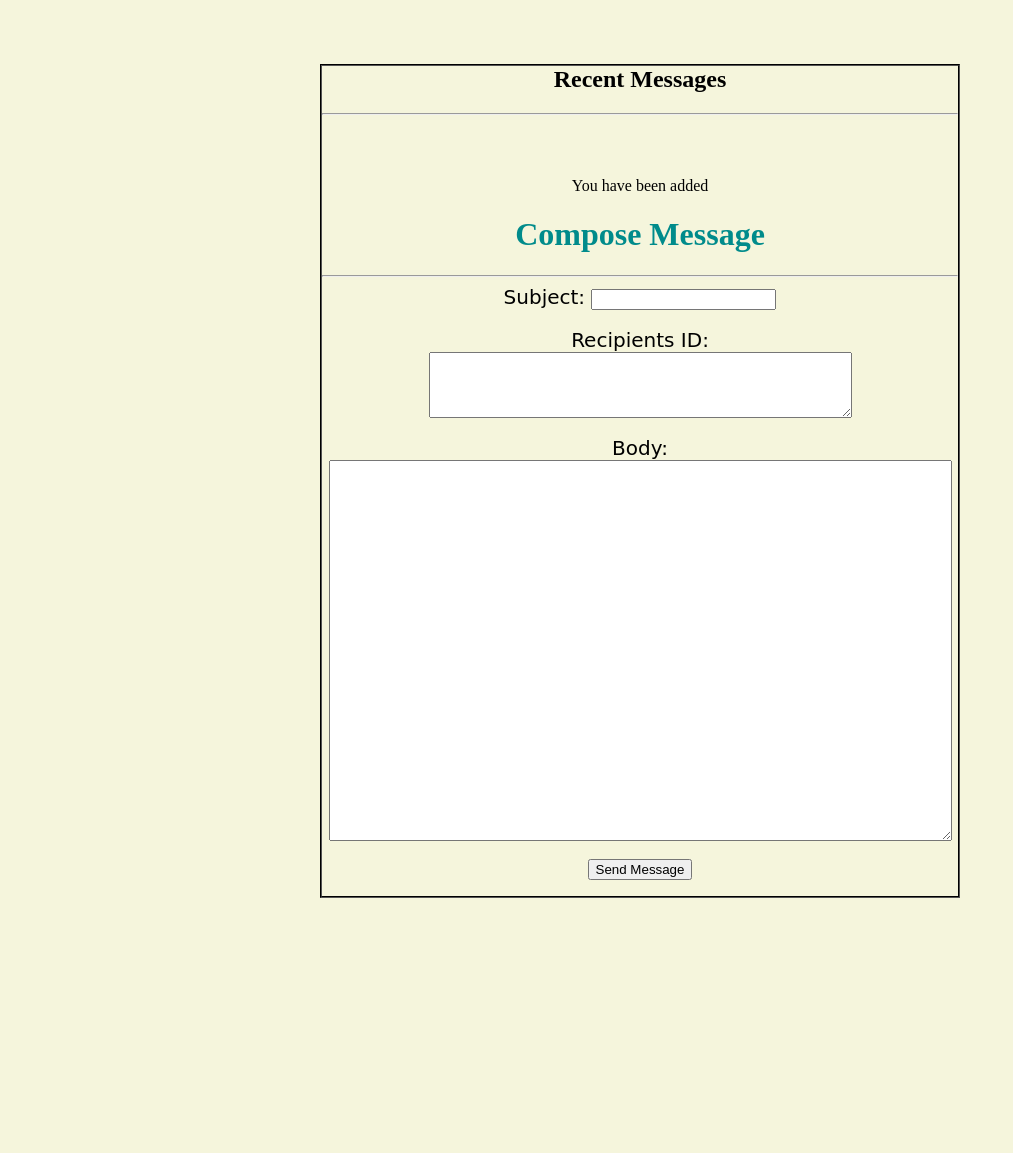
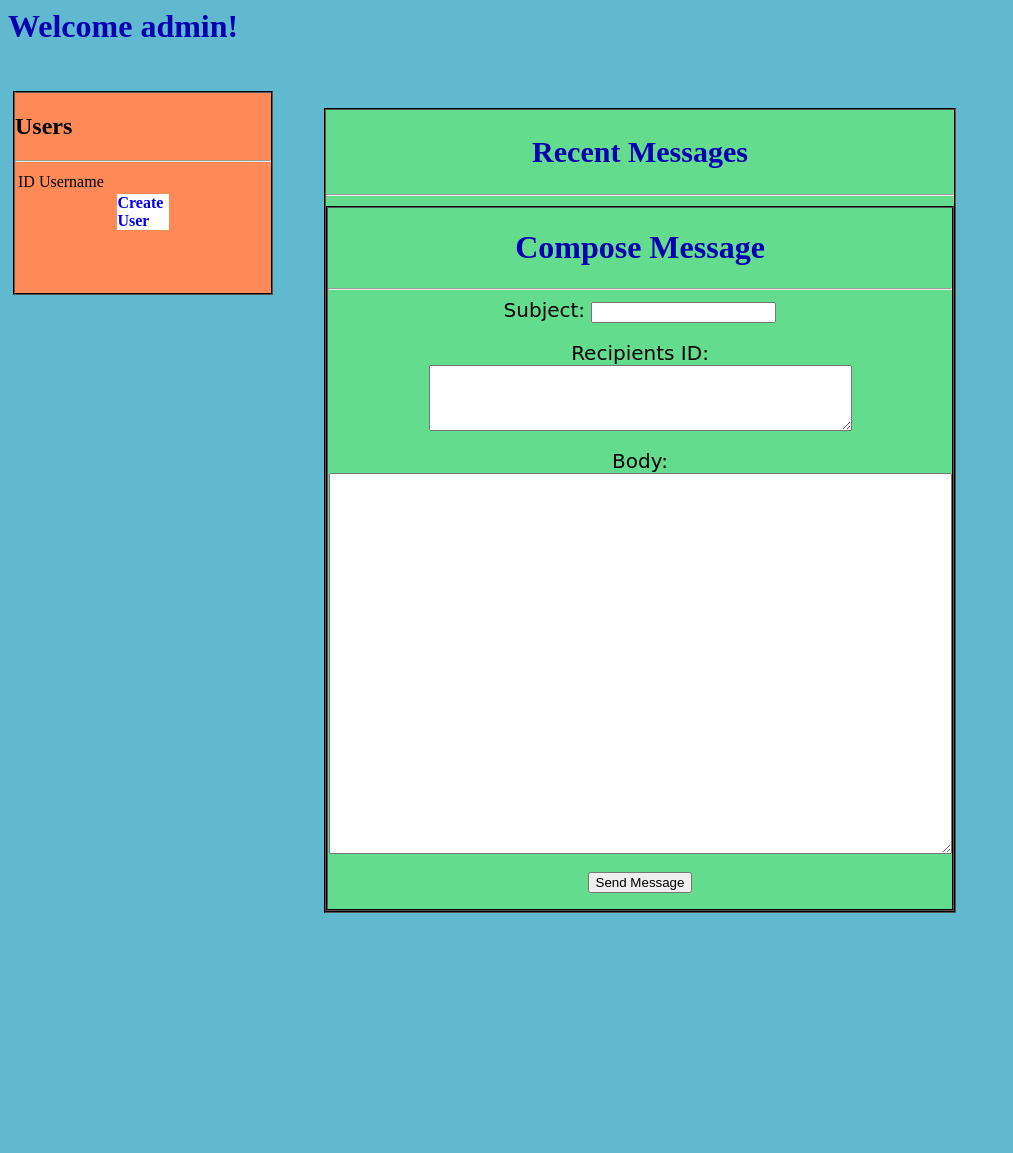
Before and after one commit to RaphaellaCol/info2180-project4, a PHP site: page /screen.php in a window 1280 px wide. Shown: the top 1153 px of the page, without its empty margins (0-1013 px from the left). Before the commit the page ends 898 px from the top, so only its background shows below. Run offline with PHP 8.4, Linux system fonts and the light colour scheme; the visitor is signed in with stand-in values (Sample User, id 1); tables that the repository leaves empty hold one stand-in row (values such as "Sample post").

Commit message:
added files

```diff
--- a/cheapomail.css
+++ b/cheapomail.css
@@ -1,5 +1,5 @@
-body{
-	background-color:beige;
+#msg{
+	background-color: #63dd8d;
 	text-align: center;
     vertical-align: middle;
     border-color: #000000;
@@ -11,6 +11,20 @@
 	margin-right: 25%;
 }
 
+body{
+	background-color:#60b9ce;
+}
+#body_compose{
+	background-color: #63dd8d;
+	text-align: center;
+    vertical-align: middle;
+    border-color: #000000;
+    border-width: 2px;
+    border-style:groove;
+
+}
+
+
 .login{
 
 	font-family: cursive;
@@ -20,12 +34,52 @@
 
 h1{
 	font-family:inherit;
-	color:darkcyan;
+	color:#0000b3;
 }
 
 .message{
 
 	text-align:center;
 	font-family:cursive;
+	vertical-align: middle;
 	font-size: 20px;
 }
+
+#users{
+	width: 20%;
+	float: left;
+	text-align: left;
+	position: fixed;
+	margin-top: 25px;
+	margin-left: 5px;
+	background-color: #FF8957;
+	border-color: #000000;
+    border-width: 2px;
+    border-style:groove;
+	min-height: 200px;
+}
+
+#messages{
+	font-family:inherit;
+	color:#0000b3;
+	font-size: 20px;
+	width: ;
+	float: ;
+	text-align: ;
+	position: ;
+	margin-top: ;
+	margin-left: ;
+}
+
+#create_user_btn{
+border-radius: 5px solid black;
+background-color:#ffffff;
+width: inherit;
+margin: 0 auto;
+color:#ffffff;
+font-weight: bold;
+}
+
+#create_user_btn: visited{
+	background-color: chartreuse;
+}
--- a/compose.php
+++ b/compose.php
@@ -1,28 +1,38 @@
 <?php
 
-$body = isset($_POST['body']);
-$subj = isset($_POST['subject']);
-$rcp = isset($_POST['recipients']);
+if (isset($_POST['body'])){
+	$body = $_POST['body'];
+}
+if (isset($_POST['subject'])){
+	$subject = $_POST['subject'];
+}
+if (isset($_POST['recipients'])){
+	$rcp = $_POST['recipients'];
+}
 
-echo $body . "<br/>";
-echo $subj . "<br/>";
-echo $rcp . "<br/>";
+if (isset($_POST['body']) && isset($_POST['subject']) && isset($_POST['recipients'])){
 
 include("connect.php"); //insert data from connect.php
 
-$query = "INSERT INTO message (id, body, subject, recipient_ids)" . "VALUES (NULL, '$body', '$subj','$rcp')";
+$query = "INSERT INTO message (id, user_id, body, subject, recipient_ids)" . "VALUES (NULL, '1', '$body', '$subject','$rcp')";
+
+print_r ($query);
 
 $result = mysqli_query($connect, $query) or die (mysqli_error($connect));
+print_r ($result);
 
 if ($result==1){
-	echo "You have been added";
+	echo "Message sent!";
+	unset ($_POST['body']);
+	unset ($_POST['subject']);
+	unset ($_POST['recipients']);
 }
 else{
 	echo "Sorry, an error has ocurred";
 }
 
 mysqli_close($connect);	//close the connection
-
+}
 
 ?>
 
@@ -37,6 +47,7 @@
 </head>
 
 <body>
+	<div id="body_compose">
 	<h1 class="compose">Compose Message</h1>
 	<hr/>
 	<form action="screen.php" method='post'>
@@ -70,6 +81,6 @@
 	<input type="submit" value="Send Message">
 
 	</form>
-
+	</div>
 </body>
 </html>
--- a/screen.php
+++ b/screen.php
@@ -1,9 +1,65 @@
+<?php
+session_start();
+?>
 <html>
+	<head>
+		<link rel="stylesheet" type="text/css" href="cheapomail.css">
+	</head>
+	<body>
+		<h1> Welcome
+		<?php
+		echo $_SESSION['username'] . "!";
+         ?>
+		</h1>
 
-<h2>Recent Messages</h2>
-	<hr/>
-	<?php
-		include("compose.php");
-	?>
+		<div id="users">
+			<h2>Users</h2>
+			<hr/>
+			<?php
+include('connect.php');
+			$db_query = "SELECT * FROM users";
 
+	$result = mysqli_query($connect, $db_query);
+
+	$obj = mysqli_fetch_object($result); // get the single row.
+	echo '<table><thead><tr><td>ID</td><td>Username</td></tr></thead>';
+	while ( $row = mysqli_fetch_assoc($result) ) {
+    	echo '<tr><td>'.$row['id'].'</td><td>'.$row['username'].'</td></tr>';
+    	$rows[] = $row;
+	}
+echo '</table>';
+
+
+	mysqli_close($connect);	//close the connection
+
+if ($_SESSION['username']=='admin'){
+	echo "<div id='create_user_btn' > <a href='signup.php' style='text-decoration: none'>Create User</a></div>";
+}
+
+?>
+		</div>
+		<div id="msg">
+
+		<div id="messages">
+			<h2>Recent Messages</h2>
+			<hr/>
+<?php
+include('connect.php');
+	$db_query = "SELECT id, subject, body FROM message";
+
+	$result = mysqli_query($connect, $db_query);
+
+	$obj = mysqli_fetch_object($result); // get the single row.
+
+	mysqli_close($connect);	//close the connection
+?>
+		</div>
+
+
+		<?php
+			include("compose.php");
+		?>
+
+		</div>
+	</body>
 </html>
```
Also changed, not shown: login.php (+12 -7 lines), logout.php (added, +18 -0 lines), signup.php (+80 -69 lines).
